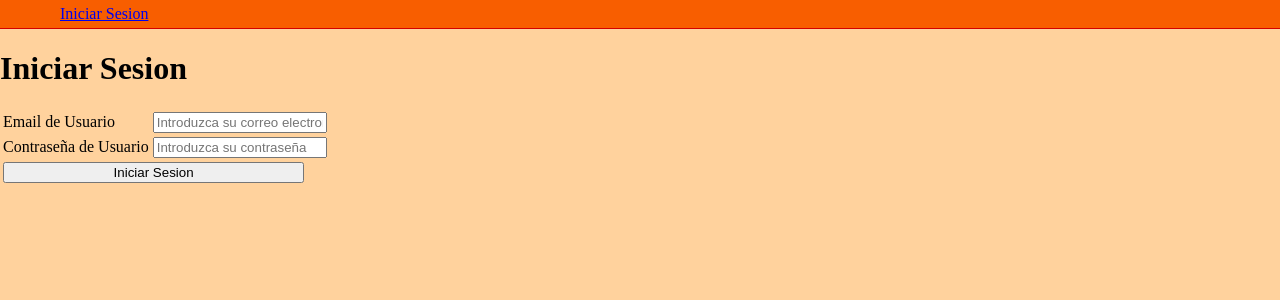
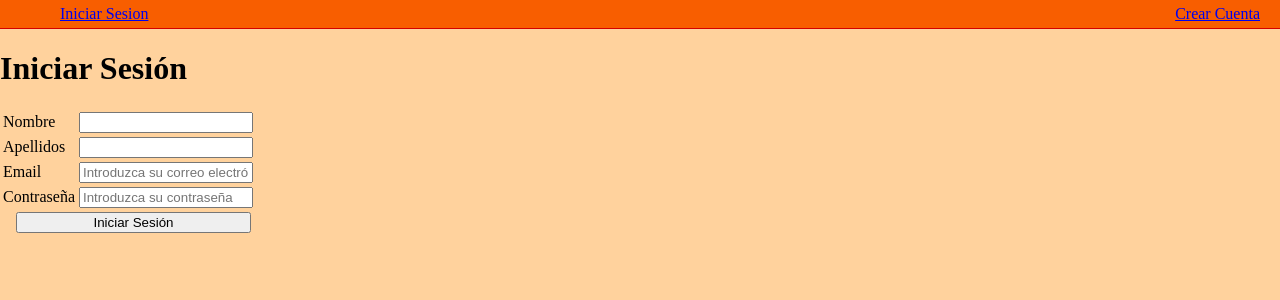
Before and after one commit to Koldoasosetien/proyecto-python, a Flask app: template templates/signin/signin.html in a window 1280 px wide. Shown: the top 300 px of the page. Run offline with Flask 3, Linux system fonts and the light colour scheme; the template is opened without the code that fills it, so the values that code supplies are empty.

Commit message:
añadida funcionalidad de creacion de usuarios

```diff
--- a/app/routes/routes.py
+++ b/app/routes/routes.py
@@ -2,9 +2,11 @@ from app.routes.iniciarSesion import iniciarSesion_bp
 from app.routes.logout import logout_bp
 from app.routes.libros import libros_bp
 from app.routes.reserva import reservas_bp
+from app.routes.signin import signin_bp
 ALL_BLUEPRINTS = (
     iniciarSesion_bp,
     logout_bp,
     libros_bp,
     reservas_bp,
+    signin_bp,
 )
--- a/templates/base.html
+++ b/templates/base.html
@@ -13,6 +13,7 @@
             <ul>
                 {% if not session['nombre'] %}
                 <li><a href="{{ url_for('login.login') }}">Iniciar Sesion</a></li>
+                <li><a href="{{ url_for('signin.signin') }}">Crear Cuenta</a></li>
                 {% endif %}
                 {% if session['nombre'] %}
                 <li><a href="{{ url_for('logout.logout') }}"> Cerrar Sesion</a></li>
--- a/templates/signin/signin.html
+++ b/templates/signin/signin.html
@@ -1,23 +1,41 @@
-{% extends "base.html" %} {% block title %} Iniciar Sesion {% endblock %} {%
-block content %}
-<h1>Iniciar Sesion</h1>
+{% extends "base.html" %}
+{% block title %} Iniciar Sesión {% endblock %}
+
+{% block content %}
+<h1>Iniciar Sesión</h1>
+
 <div class="card">
-  <form method="post" action="{{ url_for('login.login') }}">
+  <form method="post" action="{{ url_for('signin.signin') }}">
     <table>
       <tr>
-        <td><label for="email"> Email de Usuario </label></td>
+        <td><label for="nombre">Nombre</label></td>
+        <td>
+          <input type="text" name="nombre" id="nombre" required>
+        </td>
+      </tr>
+
+      <tr>
+        <td><label for="apellidos">Apellidos</label></td>
+        <td>
+          <input type="text" name="apellidos" id="apellidos" required>
+        </td>
+      </tr>
+
+      <tr>
+        <td><label for="email">Email</label></td>
         <td>
           <input
-            type="text"
+            type="email"
             name="email"
             id="email"
-            placeholder="Introduzca su correo electronico"
+            placeholder="Introduzca su correo electrónico"
             required
           />
         </td>
       </tr>
+
       <tr>
-        <td><label for="password">Contraseña de Usuario</label></td>
+        <td><label for="password">Contraseña</label></td>
         <td>
           <input
             type="password"
@@ -30,7 +48,9 @@ block content %}
       </tr>
 
       <tr>
-        <td colspan="2"><input type="submit" value="Iniciar Sesion"></td>
+        <td colspan="2" style="text-align:center;">
+          <input type="submit" value="Iniciar Sesión">
+        </td>
       </tr>
     </table>
   </form>
```
Also changed, not shown: app/routes/signin.py (+31 -6 lines), biblioteca.db.
